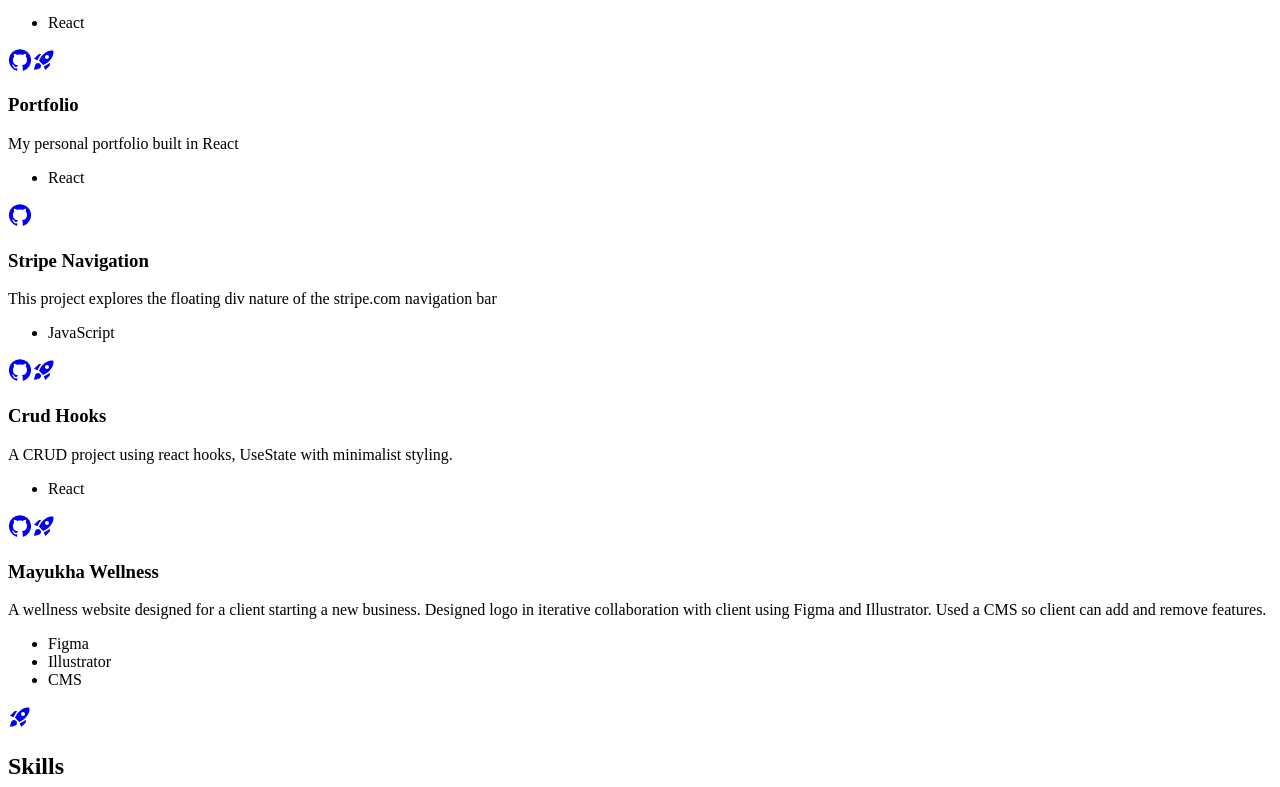
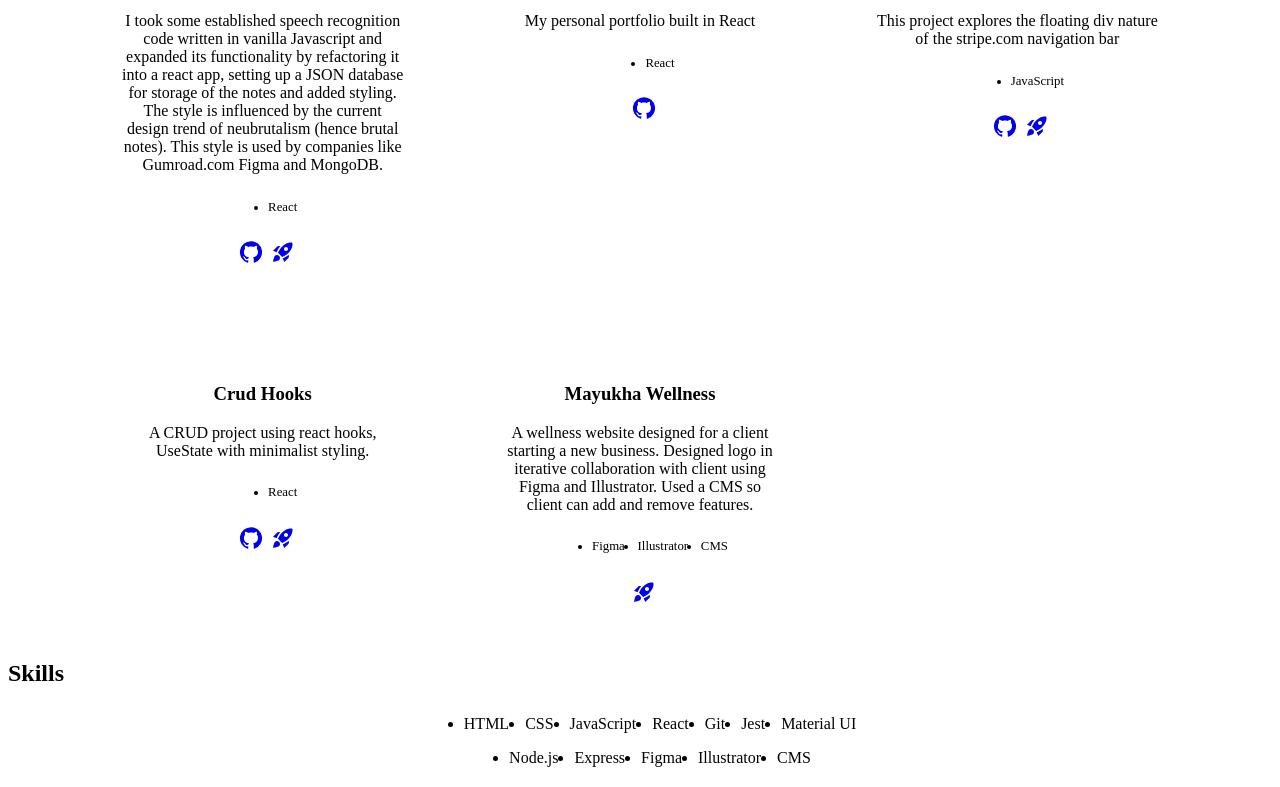
Before and after one commit to klp1130/portfolio2, a React (Create React App) app: page / in a window 1280 px wide. Shown: the part 513-1300 px from the top of the page. Built offline with nearby package versions, Linux system fonts and the light colour scheme.

Commit message:
skills css

```diff
--- a/src/components/About/About.js
+++ b/src/components/About/About.js
@@ -1,4 +1,4 @@
-import GitHubIcon from '@mui/icons-material/GitHub';
+import GitHubIcon from '@mui/icons-material/GitHub'
 import LinkedInIcon from '@mui/icons-material/LinkedIn';
 import { about } from '../../portfolio'
 import './About.css'
@@ -8,7 +8,7 @@ const About = () => {
 
     return(
         <div>
-            { name && (
+            {name && (
                 <h1>
                     Hi, I am <span className='about__name'>{name}.</span>
                 </h1>
@@ -28,13 +28,14 @@ const About = () => {
 
             {social && (
                 <>
+                {social.github && (
                 <a
                   href={social.github}
                   className='link link--icon'
                 >
                   <GitHubIcon />
                 </a>
-            )
+            )}
 
             {social && (
                 <a
--- a/src/components/ProjectContainer/ProjectContainer.css
+++ b/src/components/ProjectContainer/ProjectContainer.css
@@ -0,0 +1,33 @@
+.project {
+    padding: 2em;
+    margin: 0 auto;
+    text-align: center;
+    box-shadow: var(--shadow);
+    transition: transform 0.2s linear;
+}
+
+.project:hover {
+    transform: translateY(-7px);
+}
+
+.project__description {
+    margin-top: 1em;
+}
+
+.project__stack {
+    display: flex;
+    flex-wrap: wrap;
+    justify-content: center;
+    margin: 1.2em 0;
+}
+
+.project__stack-item {
+    margin: 0.5em;
+    font-weight: 500;
+    font-size: 0.8rem;
+    color: var(--clr-fg-alt);
+}
+
+.project .link--icon {
+    margin-left: 0.5em;
+}
--- a/src/components/ProjectContainer/ProjectContainer.js
+++ b/src/components/ProjectContainer/ProjectContainer.js
@@ -1,16 +1,17 @@
 import uniqid from 'uniqid'
 import GitHubIcon from '@mui/icons-material/GitHub'
 import RocketLaunchIcon from '@mui/icons-material/RocketLaunch';
+import './ProjectContainer.css'
 
 const ProjectContainer = ({ project }) => (
     <div className='project'>
         <h3>{project.name}</h3>
 
-        <p>{project.description}</p>
+        <p className='project__description'>{project.description}</p>
         {project.stack && (
-            <ul>
+            <ul className='project__stack'>
                 {project.stack.map((item) => (
-                    <li key={uniqid()}>
+                    <li key={uniqid()} className='project__stack-item'>
                         {item}
                     </li>
                 ))}
@@ -18,14 +19,20 @@ const ProjectContainer = ({ project }) => (
         )}
 
         {project.sourceCode && (
-            <a href={project.sourceCode}>
+            <a
+                href={project.sourceCode}
+                className='link link--icon'
+            >
                 <GitHubIcon />
             </a>
         )}
 
         {project.livePreview && (
-            <a href={project.livePreview}>
-            <RocketLaunchIcon />
+            <a
+                href={project.livePreview}
+                className='link link--icon'
+            >
+                <RocketLaunchIcon />
         </a>
     )}
     </div>
--- a/src/components/Projects/Projects.css
+++ b/src/components/Projects/Projects.css
@@ -0,0 +1,7 @@
+.projects__grid {
+    max-width: 1100px;
+    margin: 0 auto;
+    display: grid;
+    grid-template-columns: repeat(auto-fit, minmax(18em, 1fr));
+    grid-gap: 2em;
+}
--- a/src/components/Projects/Projects.js
+++ b/src/components/Projects/Projects.js
@@ -1,15 +1,16 @@
 import uniqid from 'uniqid'
 import { projects } from '../../portfolio'
 import ProjectContainer from '../ProjectContainer/ProjectContainer'
+import './Projects.css'
 
 const Projects = () => {
     if (!projects.length) return null
 
     return (
-        <section id='projects'>
-            <h2>Projects</h2>
+        <section id='projects' className='section projects'>
+            <h2 className='section__title'>Projects</h2>
 
-            <div>
+            <div className='projects__grid'>
                 {projects.map((project) => (
                     <ProjectContainer key={uniqid()} project={project} />
                 ))}
--- a/src/components/Skills/Skills.css
+++ b/src/components/Skills/Skills.css
@@ -0,0 +1,12 @@
+.skills__list {
+    max-width: 450px;
+    width: 95%;
+    margin: 0 auto;
+    display: flex;
+    flex-wrap: wrap;
+    justify-content: center;
+}
+
+.skills__list-item {
+    margin: 0.5em;
+}
--- a/src/components/Skills/Skills.js
+++ b/src/components/Skills/Skills.js
@@ -1,5 +1,6 @@
 import uniqid from 'uniqid'
 import { skills } from '../../portfolio'
+import './Skills.css'
 
 const Skills = () => {
     if (!skills.length) return null
@@ -7,9 +8,9 @@ const Skills = () => {
     return (
         <section id='skills'>
             <h2>Skills</h2>
-            <ul>
+            <ul className='skills__list'>
                 {skills.map((skill) =>(
-                    <li key={uniqid()}>
+                    <li key={uniqid()} className='skills__list-item'>
                     {skill}
                     </li>
                 ))}
```
